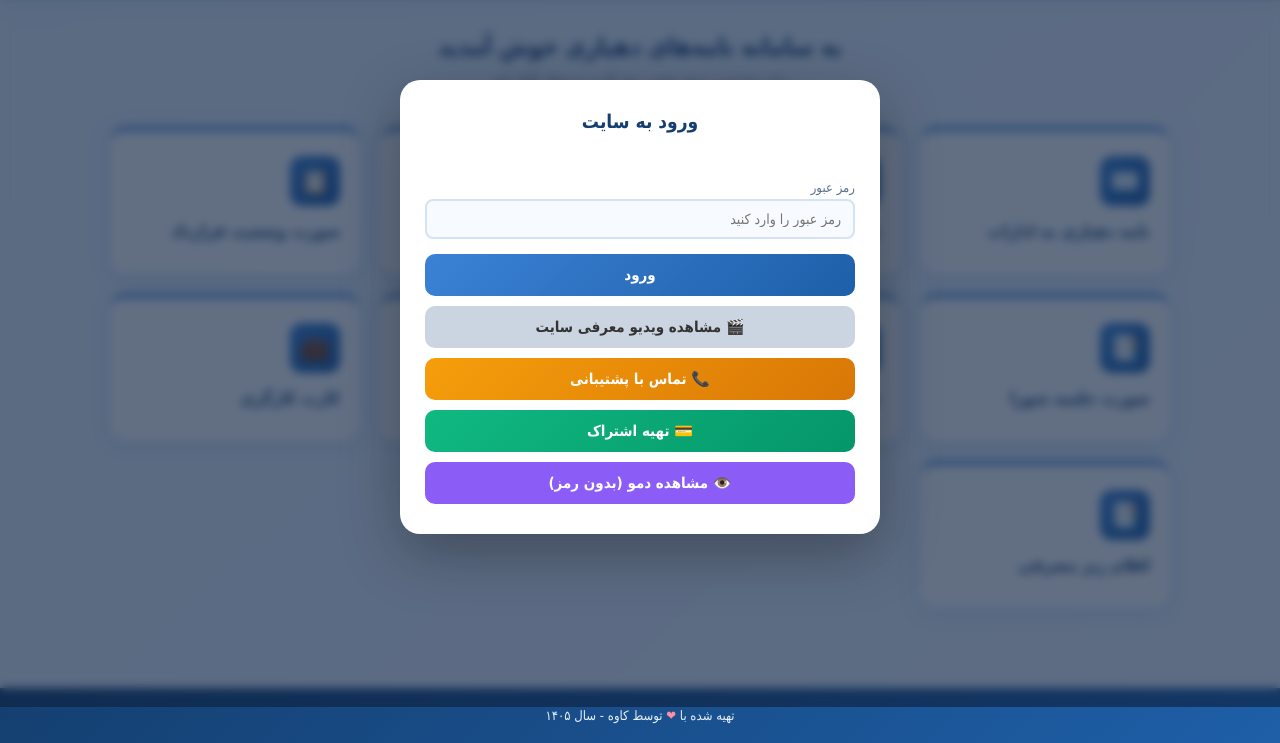
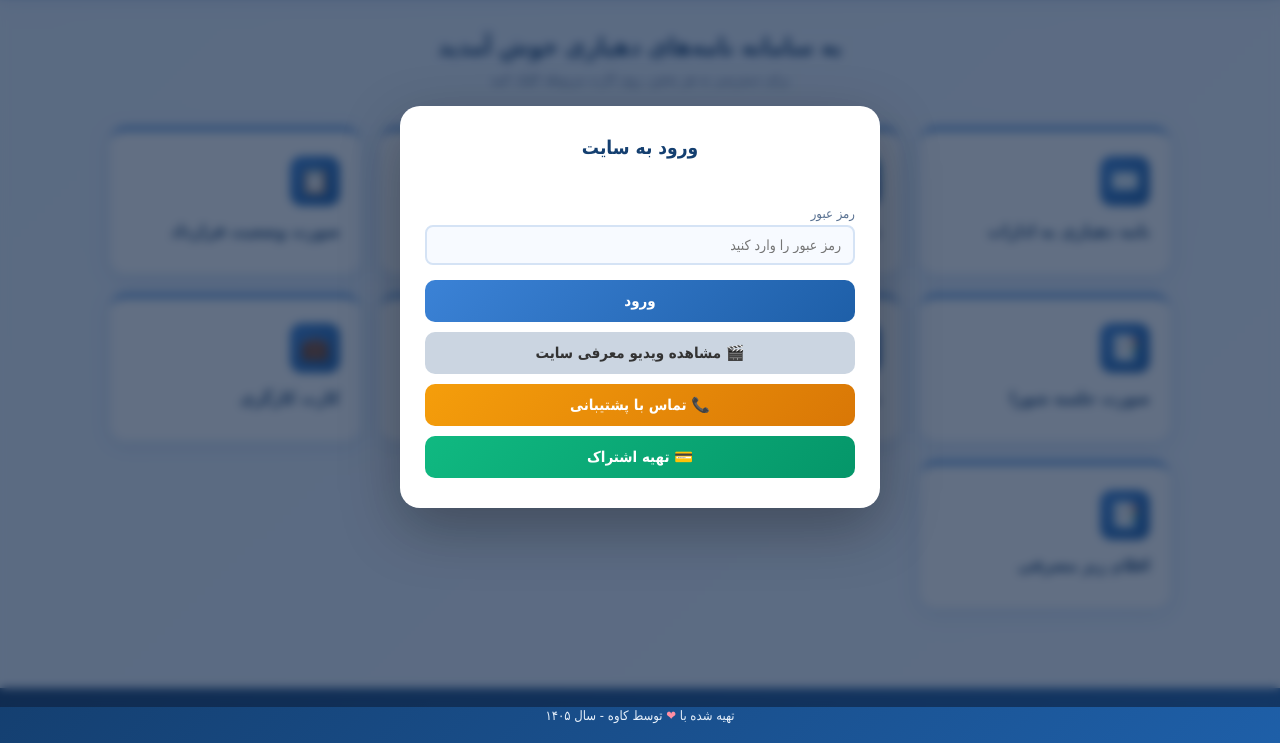
Before and after one commit to kaveh705git/namehhayedehyari, a plain HTML site: page index.html in a window 1280 px wide. Shown: the part 93-836 px from the top of the page. Drawn offline with nearby package versions, Linux system fonts and the light colour scheme; a small style sheet from the web is missing.

Commit message:
Update index.html

```diff
--- a/index.html
+++ b/index.html
@@ -178,8 +178,7 @@
     <button class="btn btn-secondary" onclick="openVideo()" style="margin-top:10px;">🎬 مشاهده ویدیو معرفی سایت</button>
     <a href="tel:09182716632" class="btn btn-contact" style="margin-top:10px;">📞 تماس با پشتیبانی</a>
     <a href="eshterak.html" class="btn btn-subscribe" style="margin-top:10px;">💳 تهیه اشتراک </a>
-<button class="btn btn-secondary" onclick="enterDemoMode()" style="margin-top:10px; background: #8b5cf6; color: white;">👁️ مشاهده دمو (بدون رمز)</button>
-  </div>
+ </div>
 </div>
 
 <!-- پنجره ویدیو -->
```
